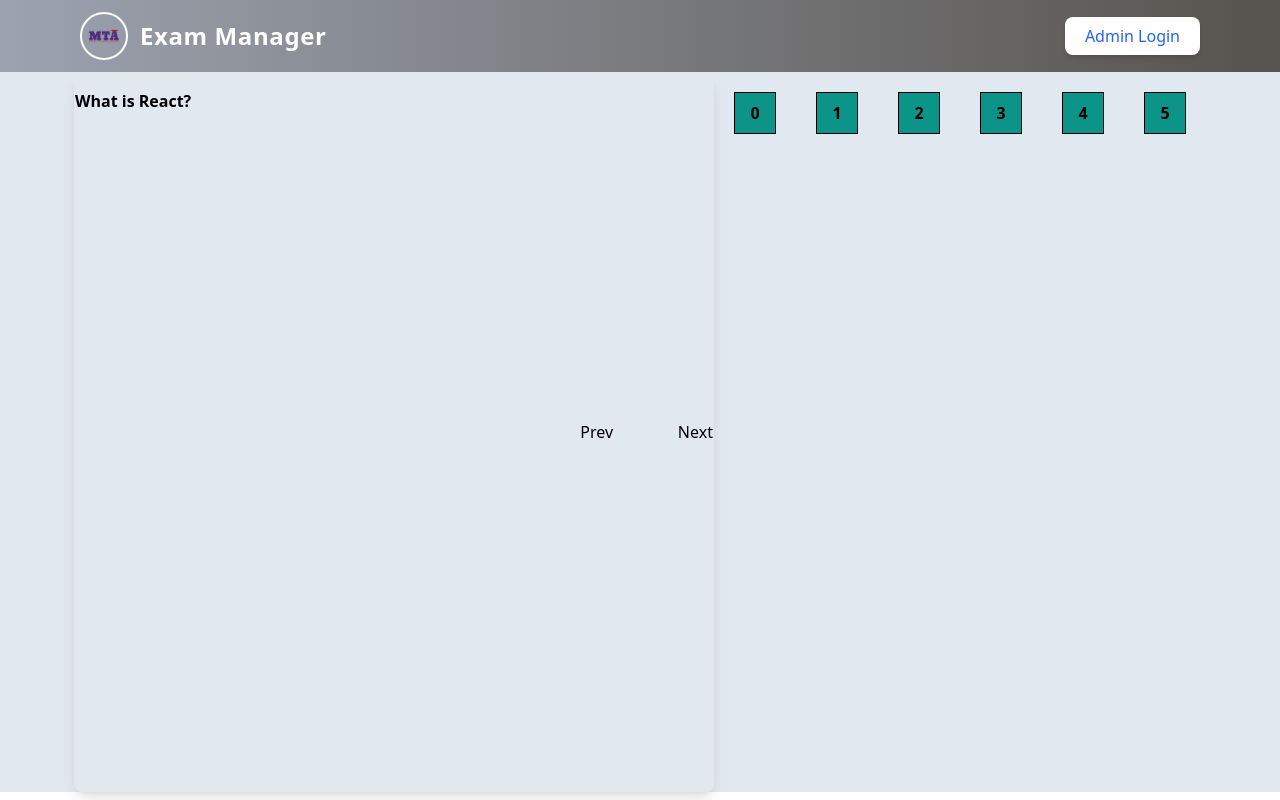
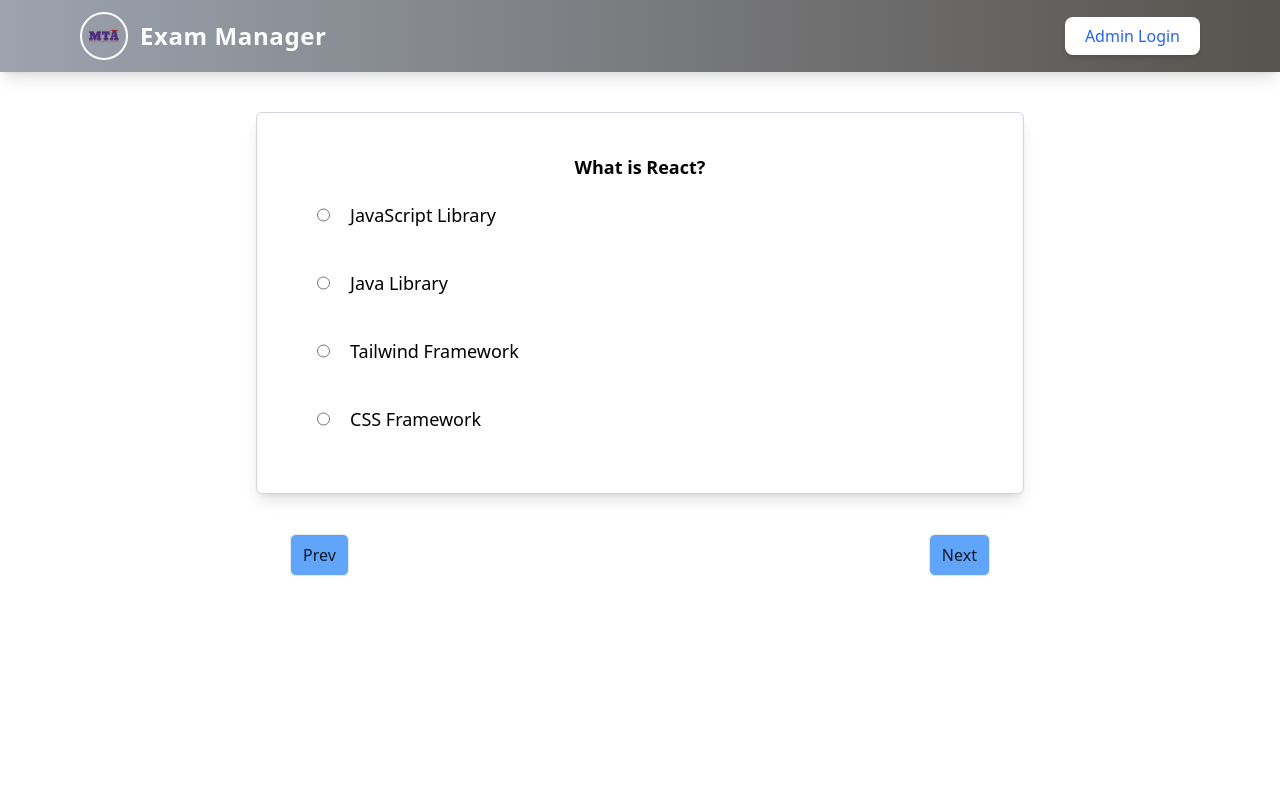
Before and after one commit to chanminswe/exam-manager, a React (Vite) app in the folder exam-frontend/: page /exam/1 in a window 1280 px wide. Built offline with nearby package versions, Linux system fonts and the light colour scheme.

Commit message:
big changes done to the exam test page at least in a way that i want

```diff
--- a/exam-frontend/src/pages/students/ExamTest.jsx
+++ b/exam-frontend/src/pages/students/ExamTest.jsx
@@ -53,42 +53,50 @@ const ExamTest = () => {
       correctAnswer: "function myFunction()",
     },
   ];
+
+  let lengthData = examData.length;
+
+  function handleNext() {
+    setLoop((prevLoop) => (prevLoop + 1) % lengthData);
+  }
+
+  function handleBackward() {
+    setLoop((prevLoop) => (prevLoop - 1 + lengthData) % lengthData);
+  }
+
   return (
-    <div className="flex justify-center w-full bg-slate-200 h-[90vh]">
-      <div className="flex justify-between w-[50%] border rounded-lg shadow-lg ">
-        {examData.map((value, index) => (
-          <div className="flex mt-4">
-            {index === loop && (
-              <>
-                <h2 className="text-md font-semibold w-full">
-                  {value.question}
-                </h2>
-                {/* <div className="flex flex-wrap w-full">
-                  {value.answers.map((ans , ans_index) => (
-                    <>
-                    <label>{ans}</label>
-                    </>
-
-                  ))}
-                </div> */}
-              </>
-            )}
-          </div>
-        ))}
-        <button onClick={() => setLoop(loop - 1)}>Prev</button>
-
-        <button onClick={() => setLoop(loop + 1)}>Next</button>
-      </div>
-      <br />
-      {examData.map((total, totalIndex) => (
-        <div className=" ">
-          <button onClick={() => setLoop(totalIndex)}>
-            <div className="flex justify-center items-center max-w-10 max-h-10 p-5 border border-black font-semibold bg-teal-600 m-5 hover:scale-110">
-              {totalIndex}
+    <div className="flex flex-wrap w-full justify-center mt-10   ">
+      {examData.map((lists, index) => (
+        <div className="w-[60%]" key={index}>
+          {loop === index && (
+            <div className="flex flex-wrap  h-auto p-10 border border-gray-300 shadow-lg rounded-md mb-10">
+              <h1 className="text-center w-full font-semibold text-lg">
+                {lists.question}
+              </h1>
+              {lists.answers.map((ans, ind) => (
+                <div key={ind} className="flex w-full my-5 ">
+                  <input id={ind} type="radio" className="mx-5" />
+                  <p className="text-lg">{ans}</p>
+                </div>
+              ))}
             </div>
-          </button>
+          )}
         </div>
       ))}
+      <div className="flex justify-around w-full mb-10 ">
+        <button
+          onClick={handleBackward}
+          className="border rounded-md px-3  py-2 text-md bg-blue-400 text-gray-900 hover:scale-90"
+        >
+          Prev
+        </button>
+        <button
+          onClick={handleNext}
+          className="border rounded-md px-3  py-2 text-md bg-blue-400 text-gray-900 hover:scale-90"
+        >
+          Next
+        </button>
+      </div>
     </div>
   );
 };
```
